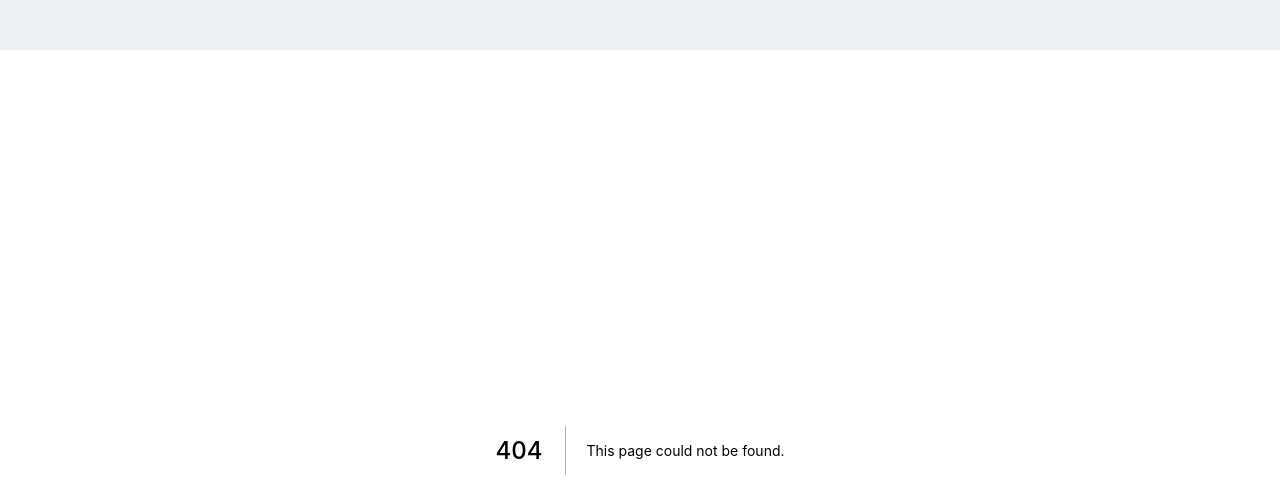
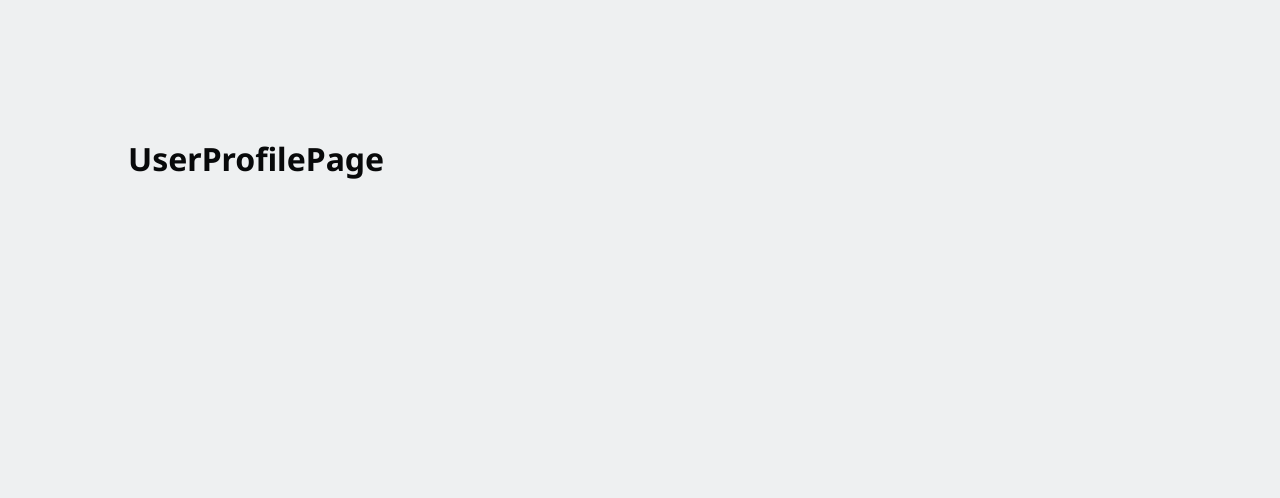
Before and after one commit to th91vi/next-firebase-blog, a Next.js app: page /1 in a window 1280 px wide. Before the commit this address had no page. Shown: the top 498 px of the page. Built offline with nearby package versions, Linux system fonts and the light colour scheme.

Commit message:
feat: added basic routing. added username, admin pages

```diff
--- /dev/null
+++ b/pages/[username]/index.tsx
@@ -0,0 +1,11 @@
+import React from 'react';
+
+const UserProfilePage = () => {
+  return (
+    <main>
+      <h1>UserProfilePage</h1>
+    </main>
+  );
+};
+
+export default UserProfilePage;
```
Also changed, not shown: pages/[username]/[slug].tsx (added, +7 -0 lines), pages/admin/[slug].tsx (added, +7 -0 lines), pages/admin/index.tsx (added, +7 -0 lines), pages/enter.tsx (added, +11 -0 lines), 1 other file (tests, documents, lock files or other folders).
